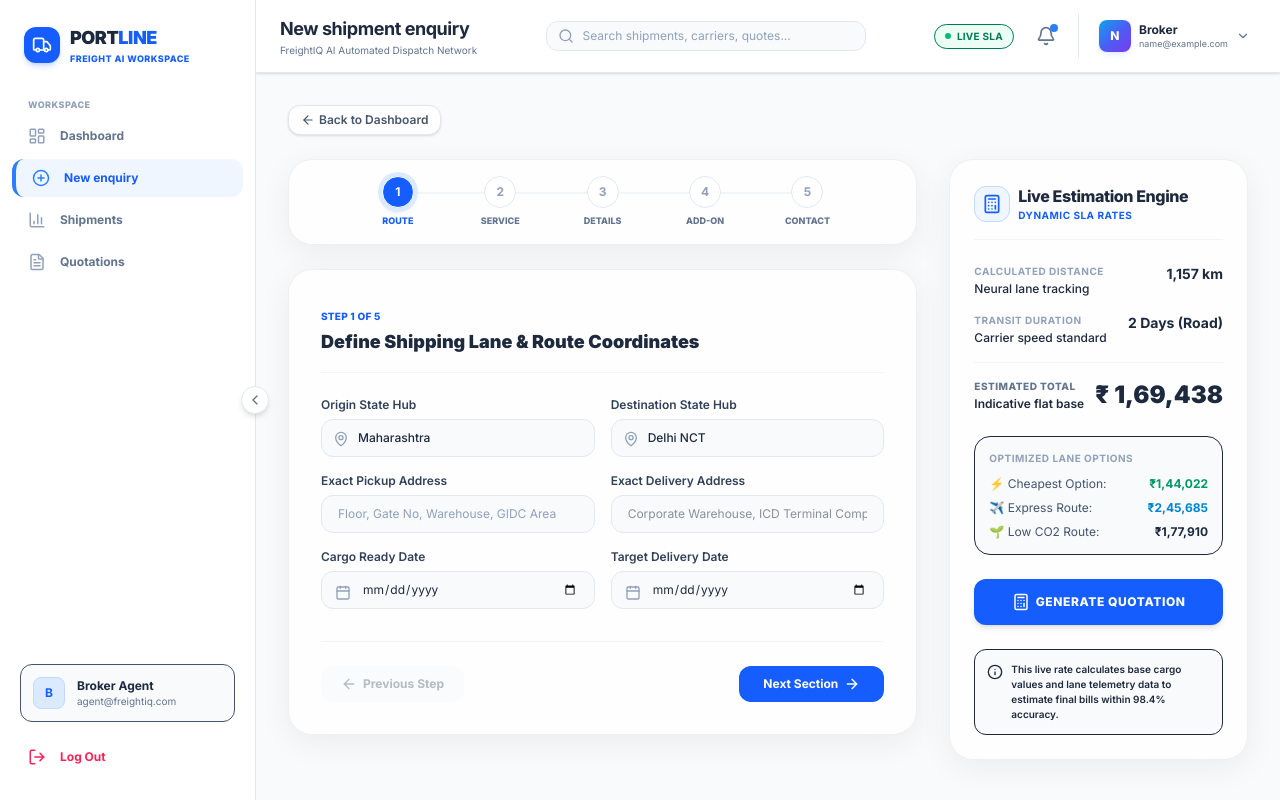
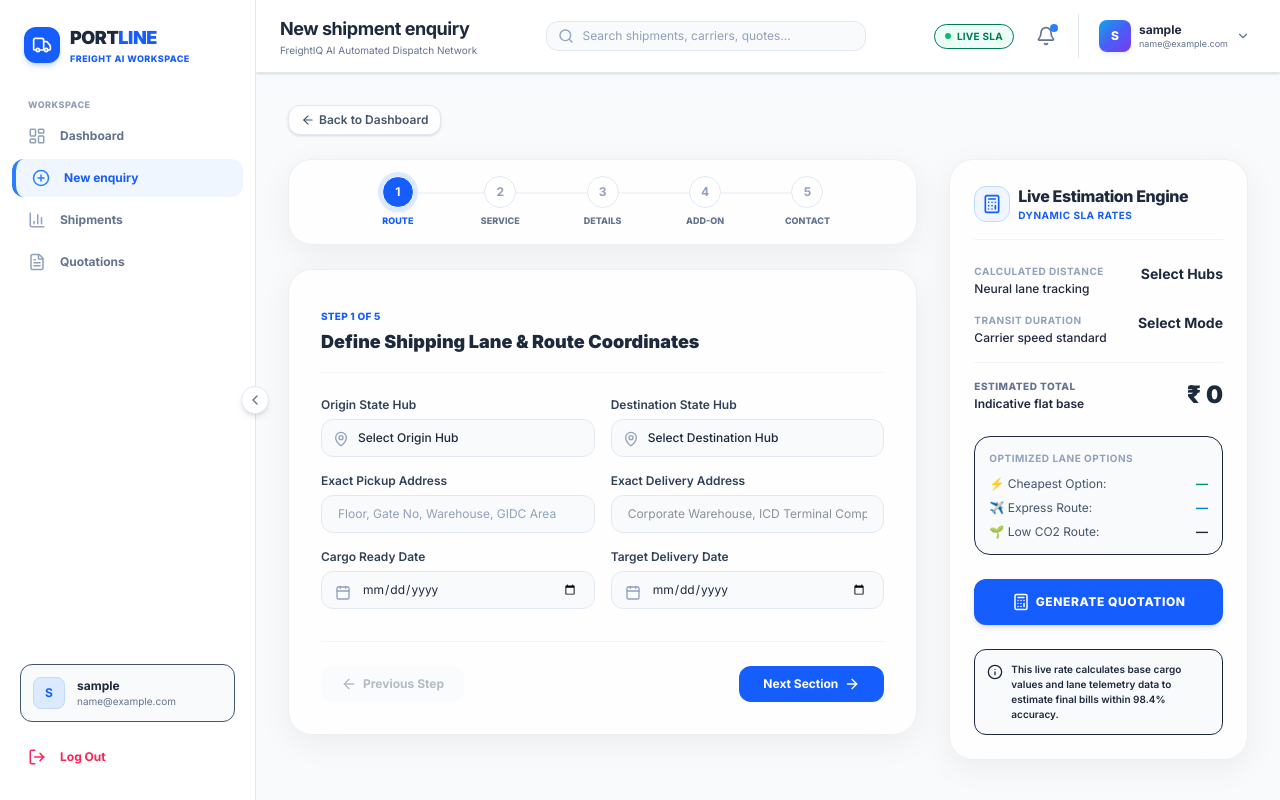
Before and after one commit to saiushanjali/project-, a React (Vite) app in the folder FreightIQ/client/: page /dashboard/new-shipment in a window 1280 px wide. Built offline with nearby package versions, Linux system fonts and the light colour scheme; sample sign-in values are in the browser's storage.

Commit message:
feat: reset default estimate to zero and dynamic username derivation from email

```diff
--- a/FreightIQ/client/src/components/DashboardNavbar.jsx
+++ b/FreightIQ/client/src/components/DashboardNavbar.jsx
@@ -6,16 +6,30 @@ export default function DashboardNavbar({ setIsMobileOpen, title }) {
   const [notificationsOpen, setNotificationsOpen] = useState(false)
   const [profileOpen, setProfileOpen] = useState(false)
   const [userEmail, setUserEmail] = useState('agent@freightiq.com')
+  const [userName, setUserName] = useState('Agent')
   const navigate = useNavigate()
 
   useEffect(() => {
-    const email = localStorage.getItem('userEmail')
-    if (email) setUserEmail(email)
+    const email = localStorage.getItem('userEmail') || 'agent@freightiq.com'
+    setUserEmail(email)
+
+    const name = localStorage.getItem('userName')
+    if (name) {
+      setUserName(name)
+    } else {
+      const localPart = email.split('@')[0]
+      const cleanName = localPart
+        .split(/[\._\-+]/)
+        .map(part => part.charAt(0).toUpperCase() + part.slice(1))
+        .join(' ')
+      setUserName(cleanName || 'Agent')
+    }
   }, [])
 
   const handleLogout = () => {
     localStorage.removeItem('token')
     localStorage.removeItem('userEmail')
+    localStorage.removeItem('userName')
     navigate('/')
   }
 
@@ -104,11 +118,11 @@ export default function DashboardNavbar({ setIsMobileOpen, title }) {
             }}
             className="flex items-center gap-2 hover:bg-slate-50 p-1.5 rounded-xl transition-colors text-left cursor-pointer"
           >
-            <div className="w-8 h-8 rounded-lg gradient-primary flex items-center justify-center text-white font-extrabold text-xs shadow-md shadow-blue-500/10">
-              {userEmail.substring(0, 1).toUpperCase()}
+            <div className="w-8 h-8 rounded-lg gradient-primary flex items-center justify-center text-white font-extrabold text-xs shadow-md shadow-blue-500/10 uppercase">
+              {userName.substring(0, 1).toUpperCase()}
             </div>
             <div className="hidden lg:block">
-              <p className="text-xs font-bold text-slate-800 leading-tight">Broker</p>
+              <p className="text-xs font-bold text-slate-800 leading-tight">{userName}</p>
               <span className="text-[9px] text-slate-500 block truncate max-w-[120px]">
                 {userEmail}
               </span>
@@ -119,7 +133,7 @@ export default function DashboardNavbar({ setIsMobileOpen, title }) {
           {profileOpen && (
             <div className="absolute right-0 mt-2 w-52 bg-white border border-slate-200 rounded-2xl shadow-xl py-2 z-50 animate-in fade-in slide-in-from-top-2 duration-150">
               <div className="px-4 py-2 border-b border-slate-100">
-                <p className="text-xs font-bold text-slate-800">Connected Lane</p>
+                <p className="text-xs font-bold text-slate-800">{userName}</p>
                 <span className="text-[9px] text-slate-500 truncate block">{userEmail}</span>
               </div>
               <button
--- a/FreightIQ/client/src/components/Sidebar.jsx
+++ b/FreightIQ/client/src/components/Sidebar.jsx
@@ -1,3 +1,4 @@
+import { useState, useEffect } from 'react'
 import { Link, useLocation, useNavigate } from 'react-router-dom'
 import { motion } from 'framer-motion'
 import {
@@ -21,6 +22,26 @@ export default function Sidebar({ isCollapsed, setIsCollapsed, isMobileOpen, set
   const navigate = useNavigate()
   const activePath = location.pathname
 
+  const [userEmail, setUserEmail] = useState('agent@freightiq.com')
+  const [userName, setUserName] = useState('Agent')
+
+  useEffect(() => {
+    const email = localStorage.getItem('userEmail') || 'agent@freightiq.com'
+    setUserEmail(email)
+
+    const name = localStorage.getItem('userName')
+    if (name) {
+      setUserName(name)
+    } else {
+      const localPart = email.split('@')[0]
+      const cleanName = localPart
+        .split(/[\._\-+]/)
+        .map(part => part.charAt(0).toUpperCase() + part.slice(1))
+        .join(' ')
+      setUserName(cleanName || 'Agent')
+    }
+  }, [])
+
   const sections = [
     {
       title: 'WORKSPACE',
@@ -35,6 +56,8 @@ export default function Sidebar({ isCollapsed, setIsCollapsed, isMobileOpen, set
 
   const handleLogout = () => {
     localStorage.removeItem('token')
+    localStorage.removeItem('userEmail')
+    localStorage.removeItem('userName')
     navigate('/')
   }
 
@@ -111,12 +134,12 @@ export default function Sidebar({ isCollapsed, setIsCollapsed, isMobileOpen, set
         {/* User Account State (if not collapsed) */}
         {!isCollapsed && (
           <div className="mx-2 p-3 bg-slate-50 rounded-xl border border-slate-150 flex items-center gap-3">
-            <div className="w-8 h-8 rounded-lg bg-blue-100 text-blue-600 flex items-center justify-center font-bold text-xs shrink-0 border border-blue-200">
-              B
+            <div className="w-8 h-8 rounded-lg bg-blue-100 text-blue-600 flex items-center justify-center font-bold text-xs shrink-0 border border-blue-200 uppercase">
+              {userName.charAt(0) || 'U'}
             </div>
             <div className="overflow-hidden">
-              <p className="text-xs font-bold text-slate-800 truncate">Broker Agent</p>
-              <span className="text-[10px] text-slate-500 block truncate">agent@freightiq.com</span>
+              <p className="text-xs font-bold text-slate-800 truncate">{userName}</p>
+              <span className="text-[10px] text-slate-500 block truncate">{userEmail}</span>
             </div>
           </div>
         )}
--- a/FreightIQ/client/src/pages/BrokerDashboard.jsx
+++ b/FreightIQ/client/src/pages/BrokerDashboard.jsx
@@ -106,6 +106,7 @@ export default function BrokerDashboard() {
   const [isMobileOpen, setIsMobileOpen] = useState(false)
   const [quotes, setQuotes] = useState([])
   const [activities, setActivities] = useState(INITIAL_ACTIVITIES)
+  const [userName, setUserName] = useState('Agent')
   const navigate = useNavigate()
   const location = useLocation()
 
@@ -119,6 +120,19 @@ export default function BrokerDashboard() {
     if (!token) {
       navigate('/login')
       return
+    }
+
+    const email = localStorage.getItem('userEmail') || 'agent@freightiq.com'
+    const name = localStorage.getItem('userName')
+    if (name) {
+      setUserName(name)
+    } else {
+      const localPart = email.split('@')[0]
+      const cleanName = localPart
+        .split(/[\._\-+]/)
+        .map(part => part.charAt(0).toUpperCase() + part.slice(1))
+        .join(' ')
+      setUserName(cleanName || 'Agent')
     }
 
     // Load quotes from localStorage (merge with initial mocks)
@@ -397,7 +411,7 @@ export default function BrokerDashboard() {
 
       {/* Main workspace */}
       <div className={`flex-1 flex flex-col min-w-0 transition-all duration-300 ${isCollapsed ? 'md:ml-20' : 'md:ml-64'}`}>
-        <DashboardNavbar setIsMobileOpen={setIsMobileOpen} title="Broker Dashboard" />
+        <DashboardNavbar setIsMobileOpen={setIsMobileOpen} title="Client Dashboard" />
 
         {/* Dashboard Content */}
         <main className="flex-grow p-4 sm:p-6 lg:p-8 space-y-6 overflow-y-auto max-w-7xl w-full mx-auto">
@@ -412,7 +426,7 @@ export default function BrokerDashboard() {
                   <span className="px-2.5 py-0.5 text-[9px] font-semibold text-sky-400 bg-sky-500/10 border border-sky-400/20 rounded-full inline-flex items-center gap-1 uppercase tracking-wide">
                     <Sparkles className="w-2.5 h-2.5" /> Workspace Online
                   </span>
-                  <h2 className="text-xl sm:text-2xl font-black">Welcome Back, Dispatch Agent</h2>
+                  <h2 className="text-xl sm:text-2xl font-black">Welcome Back, {userName}</h2>
                   <p className="text-slate-400 text-xs font-medium">
                     Monitor logistics lanes, evaluate carbon indexes, and trigger multi-modal route dispatches.
                   </p>
--- a/FreightIQ/client/src/pages/NewShipmentEnquiry.jsx
+++ b/FreightIQ/client/src/pages/NewShipmentEnquiry.jsx
@@ -119,8 +119,8 @@ export default function NewShipmentEnquiry() {
   // Form State
   const [formData, setFormData] = useState({
     // Step 1 - Route
-    origin: 'Maharashtra',
-    destination: 'Delhi NCT',
+    origin: '',
+    destination: '',
     pickupAddress: '',
     deliveryAddress: '',
     readyDate: '',
@@ -139,33 +139,33 @@ export default function NewShipmentEnquiry() {
         packageType: 'container',
         containerType: '40hc',
         unitCount: '1',
-        weight: '18400',
-        commodity: 'Cotton textile rolls, unbleached',
-        hsCode: '5208.11'
+        weight: '',
+        commodity: '',
+        hsCode: ''
       }
     ],
     // Keep legacy fields for estimate calculation
     packageType: 'container',
     containerType: '40hc',
-    weight: '18400',
-    volume: '8.5',
-    commodity: 'Cotton textile rolls, unbleached',
-    hsCode: '5208.11',
+    weight: '',
+    volume: '',
+    commodity: '',
+    hsCode: '',
 
     // Step 4 - Additional Details
-    declaredValue: '3500000', // INR
+    declaredValue: '', // INR
     currency: 'INR',
     specialInstructions: '',
     isHazardous: false,
     isFragile: false,
     isTempControlled: false,
-    isInsuranceRequired: true,
+    isInsuranceRequired: false,
 
     // Step 5 - Contact Details
-    contactName: 'Jane Doe',
-    companyName: 'Acme Manufacturing Corp',
-    contactEmail: 'j.doe@acmemfg.com',
-    contactPhone: '+91 (987) 654-3210',
+    contactName: '',
+    companyName: '',
+    contactEmail: '',
+    contactPhone: '',
     country: 'India'
   })
 
@@ -243,6 +243,7 @@ export default function NewShipmentEnquiry() {
   }
 
   const calculateDistance = () => {
+    if (!formData.origin || !formData.destination) return 0
     if (formData.origin === formData.destination) return 0
     const start = getCoordinates(formData.origin)
     const end = getCoordinates(formData.destination)
@@ -264,6 +265,22 @@ export default function NewShipmentEnquiry() {
 
   const calculateFreightEstimate = () => {
     if (distanceVal === 0) return { cost: 0, days: 0 }
+
+    // Transit time calculation based on distance and mode
+    let averageSpeed = 60 // km/h for road
+    if (formData.serviceMode === 'Air') averageSpeed = 750
+    if (formData.serviceMode === 'Ocean') averageSpeed = 22
+    if (formData.serviceMode === 'Rail') averageSpeed = 45
+
+    const hours = distanceVal / averageSpeed
+    let days = Math.ceil(hours / 10) // assuming 10 hrs travel time block per day
+    if (formData.serviceMode === 'Air') days = 1
+    if (formData.serviceMode === 'Ocean') days = Math.max(7, days)
+
+    const weightNum = parseFloat(formData.weight) || 0
+    if (weightNum === 0) {
+      return { cost: 0, days: days }
+    }
 
     let baseRate = 0
     let perKmRate = 0
@@ -287,7 +304,6 @@ export default function NewShipmentEnquiry() {
     }
 
     const distanceCost = distanceVal * perKmRate
-    const weightNum = parseFloat(formData.weight) || 0
     const weightCost = weightNum * 6.5 // ₹6.5 per kg
 
     let rawCost = baseRate + distanceCost + weightCost
@@ -297,17 +313,6 @@ export default function NewShipmentEnquiry() {
     if (formData.isTempControlled) rawCost *= 1.55
     if (formData.isFragile) rawCost *= 1.35
     if (formData.isInsuranceRequired) rawCost += 4500
-
-    // Transit time calculation based on distance and mode
-    let averageSpeed = 60 // km/h for road
-    if (formData.serviceMode === 'Air') averageSpeed = 750
-    if (formData.serviceMode === 'Ocean') averageSpeed = 22
-    if (formData.serviceMode === 'Rail') averageSpeed = 45
-
-    const hours = distanceVal / averageSpeed
-    let days = Math.ceil(hours / 10) // assuming 10 hrs travel time block per day
-    if (formData.serviceMode === 'Air') days = 1
-    if (formData.serviceMode === 'Ocean') days = Math.max(7, days)
 
     return {
       cost: Math.round(rawCost),
@@ -320,6 +325,10 @@ export default function NewShipmentEnquiry() {
   const handleNextStep = () => {
     // Validate Current Step
     if (currentStep === 1) {
+      if (!formData.origin || !formData.destination) {
+        alert('Please select both Origin and Destination hubs.')
+        return
+      }
       if (formData.origin === formData.destination) {
         alert('Origin and Destination cannot be the same hub.')
         return
@@ -507,6 +516,7 @@ export default function NewShipmentEnquiry() {
                                     onChange={handleInputChange}
                                     className="w-full pl-9 pr-4 py-2.5 bg-slate-50 border border-slate-200 rounded-xl text-xs text-slate-800 focus:outline-none focus:border-blue-600 appearance-none font-medium cursor-pointer"
                                   >
+                                    <option value="" disabled>Select Origin Hub</option>
                                     {INDIAN_STATES_HUBS.map((hub) => (
                                       <option key={hub.value} value={hub.value}>{hub.label}</option>
                                     ))}
@@ -524,6 +534,7 @@ export default function NewShipmentEnquiry() {
                                     onChange={handleInputChange}
                                     className="w-full pl-9 pr-4 py-2.5 bg-slate-50 border border-slate-200 rounded-xl text-xs text-slate-800 focus:outline-none focus:border-blue-600 appearance-none font-medium cursor-pointer"
                                   >
+                                    <option value="" disabled>Select Destination Hub</option>
                                     {INDIAN_STATES_HUBS.map((hub) => (
                                       <option key={hub.value} value={hub.value}>{hub.label}</option>
                                     ))}
--- a/FreightIQ/client/src/pages/Register.jsx
+++ b/FreightIQ/client/src/pages/Register.jsx
@@ -42,6 +42,11 @@ export default function RegisterPage() {
     setTimeout(() => {
       setIsLoading(false)
       setIsSuccess(true)
+      localStorage.setItem('registeredUser', JSON.stringify({
+        fullName: formData.fullName,
+        email: formData.email,
+        companyName: formData.companyName
+      }))
       setTimeout(() => {
         // Redirect to login page
         navigate('/login')
```
Also changed, not shown: FreightIQ/client/src/pages/Login.jsx (+24 -0 lines).
